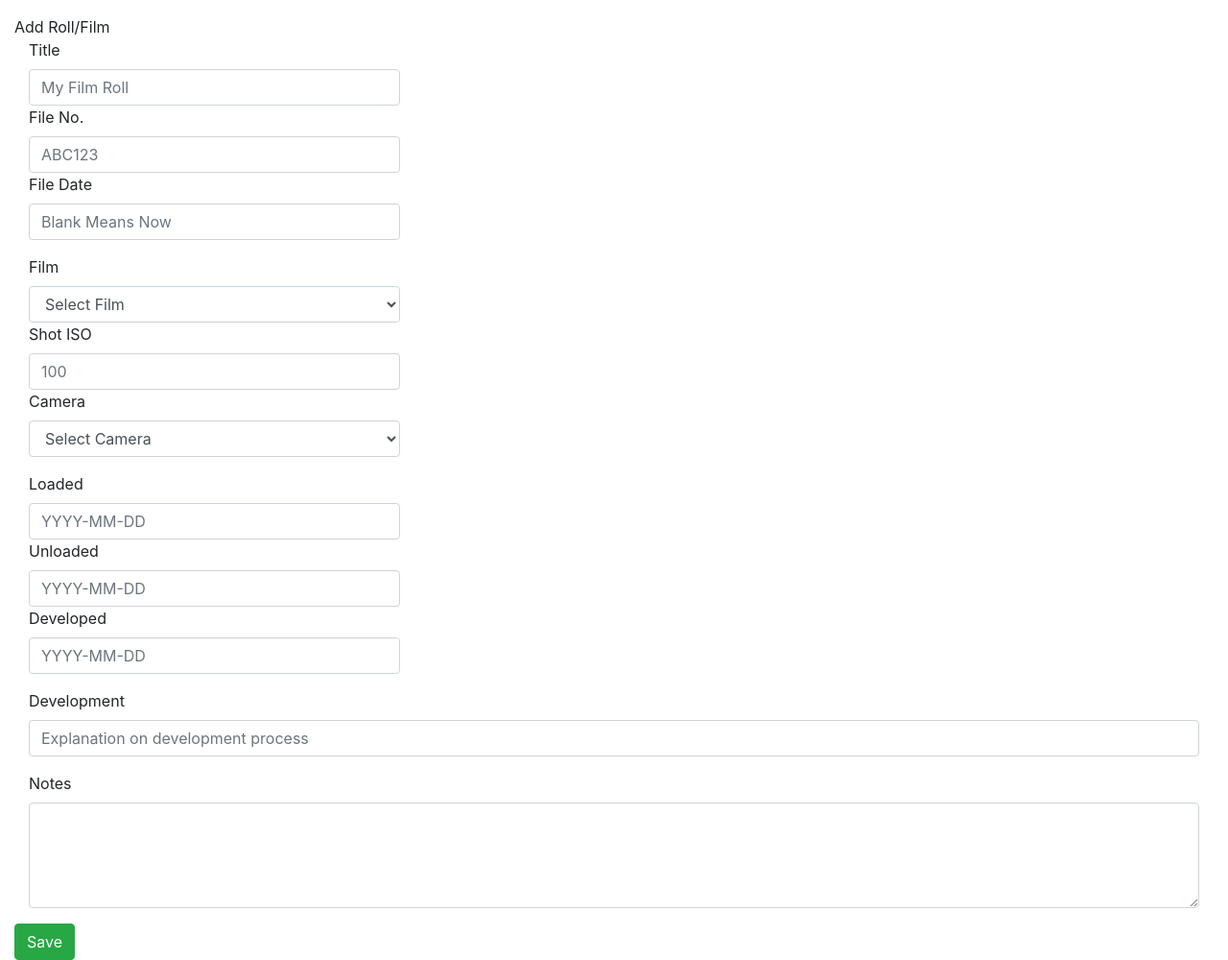
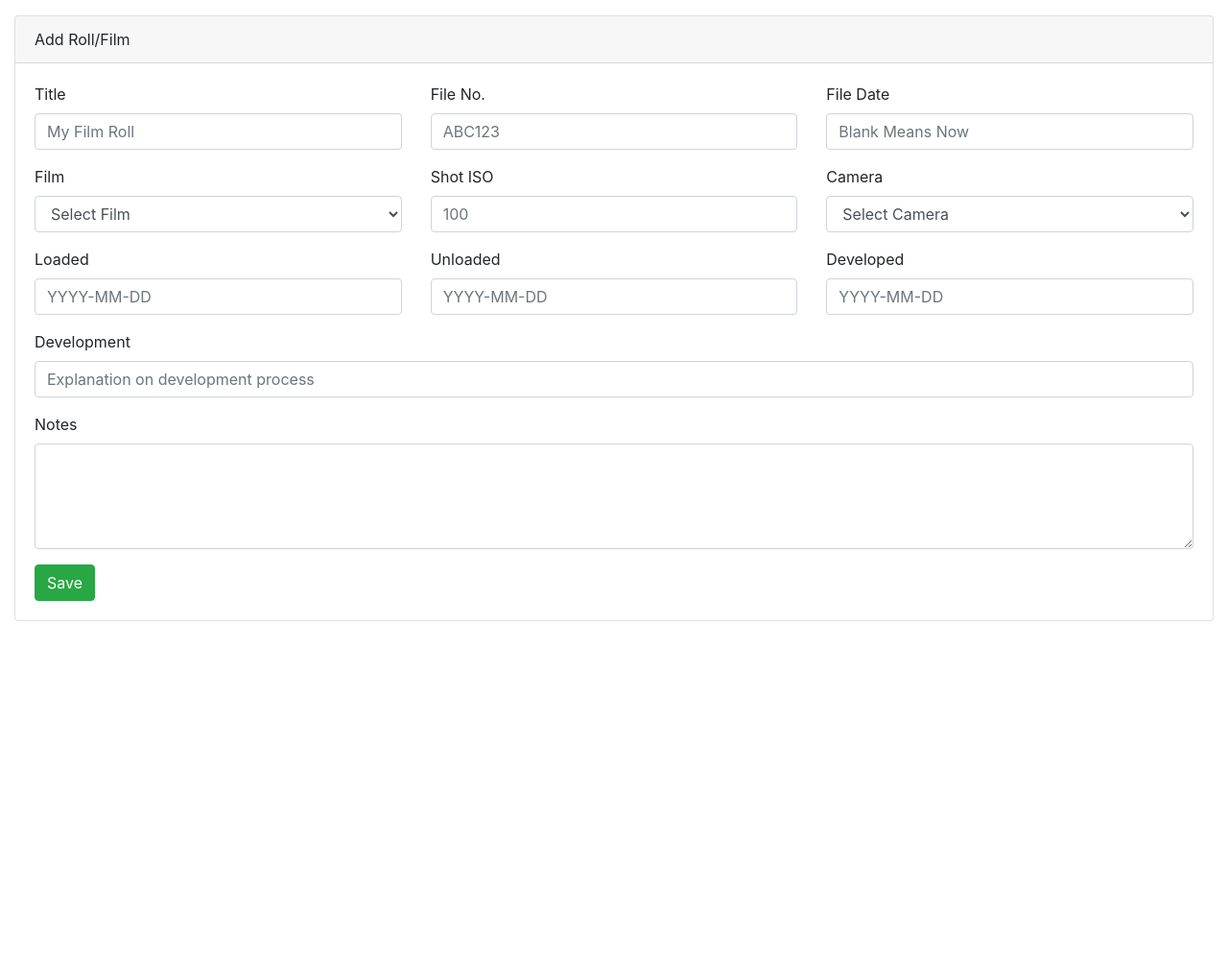
Before and after one commit to m00dawg/filmlog, a Flask app: template filmlog/templates/project.html in a window 1280 px wide. Shown: the part 180-1180 px from the top of the page at 96% size. After the commit the page ends 827 px from the top, so only its background shows below. Run offline with Flask 2, Linux system fonts and the light colour scheme; the template is opened without the code that fills it, so the values that code supplies are empty; parts of the project's set-up code (start-up, migrations or seed data) failed here and were passed over; some libraries are stand-ins or nearby versions.

Commit message:
Continuing Bootstrap changes

```diff
--- a/filmlog/templates/project.html
+++ b/filmlog/templates/project.html
@@ -27,13 +27,13 @@
     </table>
   </div>
 
-  <div class="panel panel-primary">
-    <div class="panel-heading">Add Roll/Film</div>
-    <div class="panel-body">
+  <div class="card">
+    <div class="card-header">Add Roll/Film</div>
+    <div class="card-body">
       <form role="form" class="form-horizontal"
         action="/binders/{{ binderID }}/projects/{{ project.projectID }}"
         method="POST">
-        <div class="form-group">
+        <div class="form-group row">
           <div class="col-sm-4">
             <label>Title</label>
             <input type="text" class="form-control" placeholder="My Film Roll" name="title" aria-describedby="Title">
@@ -47,7 +47,7 @@
             <input type="text" class="form-control" placeholder="Blank Means Now" name="fileDate" aria-describedby="FileDate">
           </div>
         </div>
-        <div class="form-group">
+        <div class="form-group row">
           <div class="col-sm-4">
             <label>Film</label>
             <select class="form-control" name="filmType">
@@ -71,7 +71,7 @@
             </select>
           </div>
         </div>
-        <div class="form-group">
+        <div class="form-group row">
           <div class="col-sm-4">
               <label>Loaded</label>
               <input type="text" class="form-control" placeholder="YYYY-MM-DD" name="loaded" aria-describedby="Loaded On">
@@ -85,13 +85,13 @@
               <input type="text" class="form-control" placeholder="YYYY-MM-DD" name="developed" aria-describedby="Developed On">
           </div>
         </div>
-        <div class="form-group">
+        <div class="form-group row">
           <div class="col-sm-12">
             <label>Development</label>
             <input type="text" class="form-control" placeholder="Explanation on development process" name="development" aria-describedby="Development">
           </div>
         </div>
-        <div class="form-group">
+        <div class="form-group row">
           <div class="col-sm-12">
             <label>Notes</label><br />
             <textarea name="notes" rows="4" class="form-control"></textarea>
--- a/filmlog/templates/projects.html
+++ b/filmlog/templates/projects.html
@@ -20,9 +20,9 @@
     {% endfor %}
   </table>
 
-  <div class="panel panel-primary">
-    <div class="panel-heading">Add Project</div>
-    <div class="panel-body">
+  <div class="card">
+    <div class="card-header">Add Project</div>
+    <div class="card-body">
       <form role="form" class="form-horizontal"
         action="/binders/{{ binder.binderID }}/projects"
         method="POST">
```
Also changed, not shown: filmlog/templates/binders.html (+4 -4 lines).
